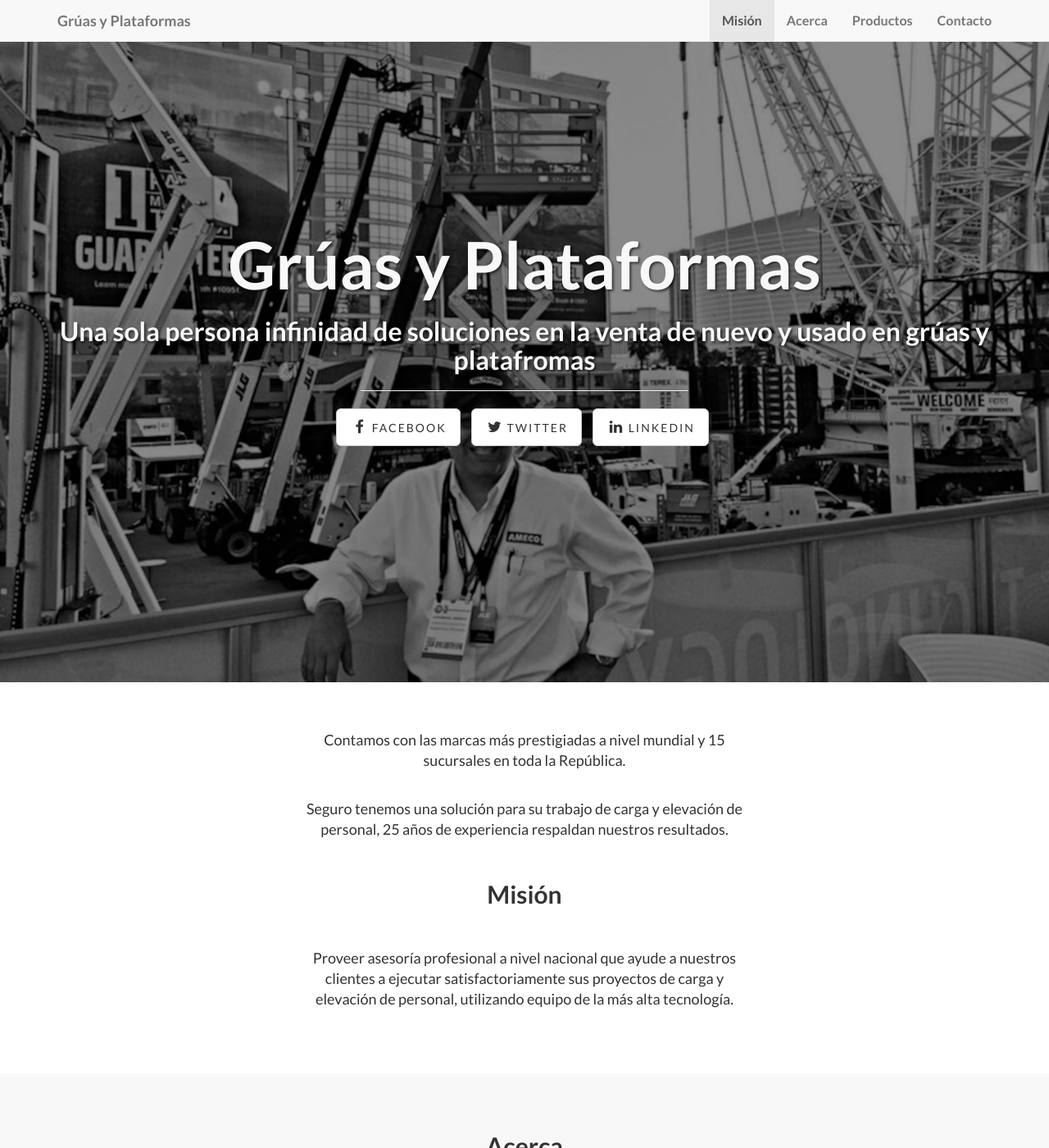
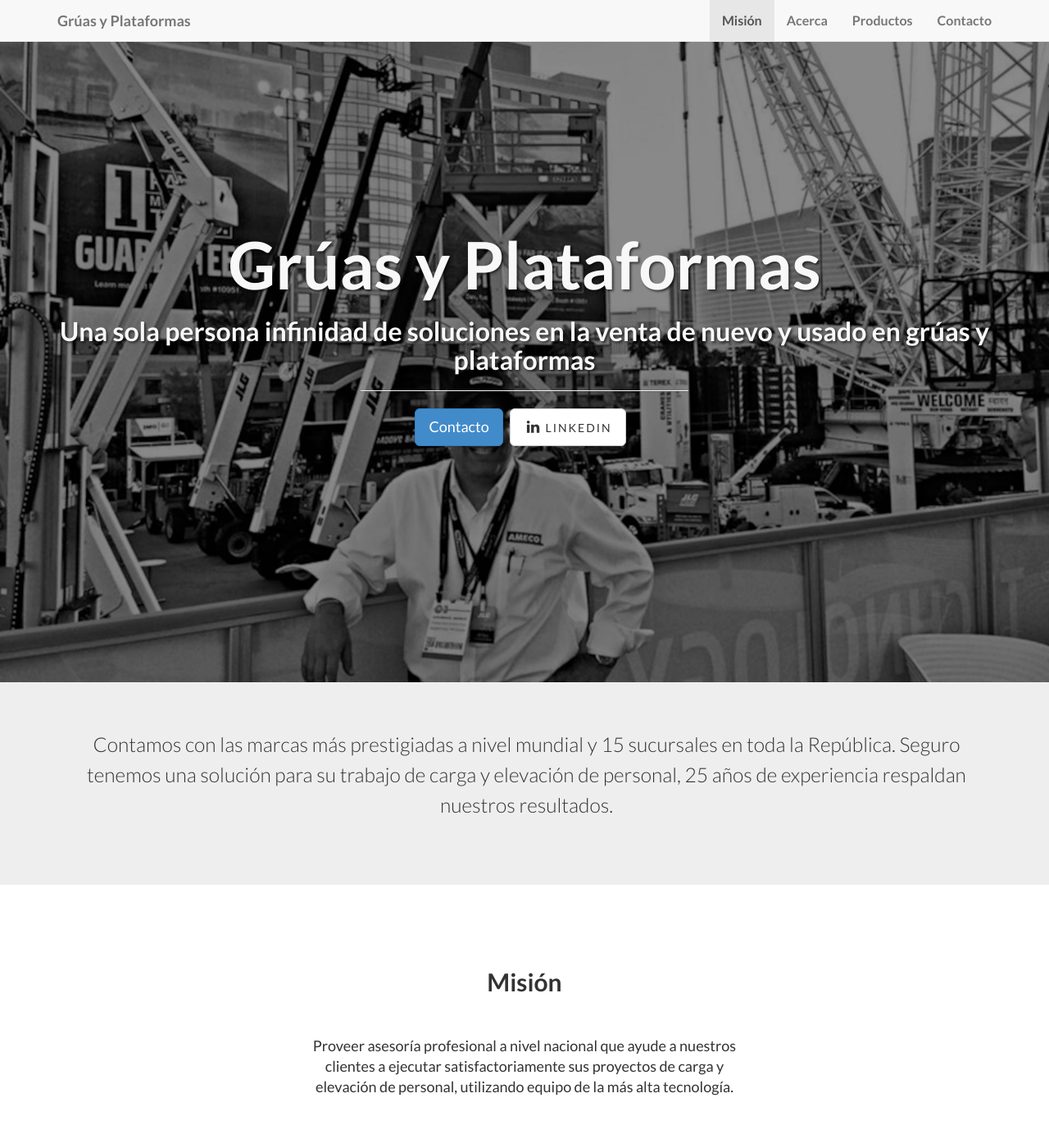
Before and after one commit to amecomx/amecomx, a Jekyll site: the page built from index.html, in a window 1280 px wide and 1400 px high. Shown: the whole window at 82% size. Built offline with Jekyll 4.4.1, drawn with Linux system fonts in a browser that asks for light colours.

Commit message:
jumbotron

```diff
--- a/_config.yml
+++ b/_config.yml
@@ -20,6 +20,10 @@ permalink: pretty
 #   3rd Party Settings    #
 # ----------------------- #
 
+topsocial:
+  - title: linkedin
+    url: https://mx.linkedin.com/in/gruasyplataformas
+
 social:
   - title: facebook
     url: https://www.facebook.com/pages/Gr%C3%BAas-y-Plataformas/881963701841537
--- a/_includes/header.html
+++ b/_includes/header.html
@@ -47,7 +47,8 @@
 						<h3>{{ page.subTitle }}</h3>
 						<hr class="intro-divider">
 						<ul class="list-inline intro-social-buttons">
-							{% for social in site.social %}
+              <a class="btn btn-primary btn-lg page-scroll" href="#contact">Contacto</a>
+							{% for social in site.topsocial %}
 							<li>
 								<a href="{{ social.url }}" class="btn btn-default btn-lg"><i class="fa fa-{{ social.title }} fa-fw"></i> <span class="network-name">{{ social.title }}</span></a>
 							</li>
--- a/_includes/mission.html
+++ b/_includes/mission.html
@@ -1,14 +1,20 @@
-<!-- Mission Section --> <section id="mission" class="content-section text-center">
+<!-- Mission Section -->
+<div class="jumbotron">
+  <div class="container">
+    <blockquote>
+      <p id="hero">Contamos con las marcas más prestigiadas a nivel mundial y 15
+      sucursales en toda la República. Seguro tenemos una solución para su
+      trabajo de carga y elevación de personal, 25 años de experiencia
+      respaldan nuestros resultados.</p>
+    </blockquote>
+  </div>
+</div>
+
+<section id="mission" class="content-section text-center">
 <div class="container">
   <div class="row">
+    <!--<div class="lead col-sm-6 col-sm-offset-3">-->
     <div class="lead col-sm-6 col-sm-offset-3">
-      <p>
-      Contamos con las marcas más prestigiadas a nivel mundial y 15
-      sucursales en toda la República.
-      </p>
-      <p>
-      Seguro tenemos una solución para su trabajo de carga y elevación de
-      personal, 25 años de experiencia respaldan nuestros resultados.</p>
       <h2>Misión</h2>
       <p>
       Proveer asesoría profesional a nivel nacional que ayude a nuestros
--- a/css/landing-page.css
+++ b/css/landing-page.css
@@ -299,3 +299,9 @@ ul.social-buttons li a:active {
 p.copyright {
     margin: 15px 0 0;
 }
+
+#hero {
+  font-size: 1.4em;
+  line-height: 1.5em;
+  text-align: center;
+}
--- a/index.html
+++ b/index.html
@@ -1,5 +1,5 @@
 ---
 layout: default
 title: Grúas y Plataformas
-subTitle: Una sola persona infinidad de soluciones en la venta de nuevo y usado en grúas y platafromas
+subTitle: Una sola persona infinidad de soluciones en la venta de nuevo y usado en grúas y plataformas
 ---
```
